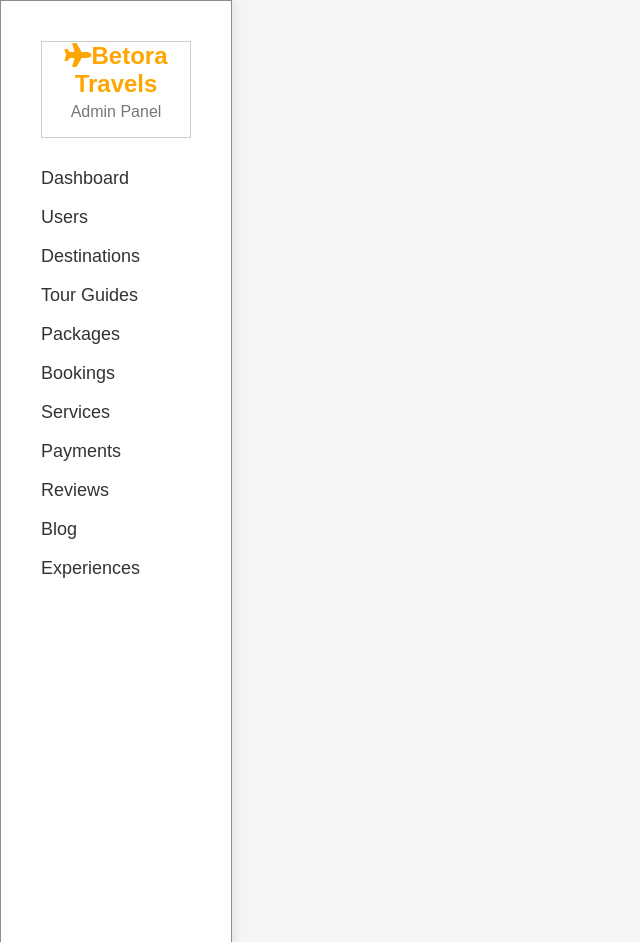
After one commit to lehem-visuals17/Travel-Ethiopia, a PHP site: page /admin/layout.php in a window 1280 px wide. The commit adds this page. Shown: the whole page, without its empty margins (0-640 px from the left). Run offline with PHP 8.4, Linux system fonts and the light colour scheme; data that the repository does not hold is empty.

Commit message:
starting

```diff
--- /dev/null
+++ b/admin/layout.php
@@ -0,0 +1,33 @@
+<!DOCTYPE html>
+<html lang="en">
+<head>
+    <meta charset="UTF-8">
+    <meta name="viewport" content="width=device-width, initial-scale=1.0">
+    <title><?php echo $pageTitle; ?> - Ethiopia Tours Admin</title>
+    <link rel="stylesheet" href="style.css">
+    <link rel="stylesheet" href="https://cdnjs.cloudflare.com/ajax/libs/font-awesome/6.5.0/css/all.min.css">
+
+</head>
+<body>
+    <div class="sidebar">
+    <div class="logo">
+        <h2><i class="fa fa-plane"></i>Betora Travels</h2>
+        <p>Admin Panel</p>
+    </div>
+
+    <ul>
+        <li><a href="dashboard.php">Dashboard</a></li>
+        <li><a href="users.php">Users</a></li>
+        <li><a href="destinations.php">Destinations</a></li>
+        <li><a href="guides.php">Tour Guides</a></li>
+        <li><a href="packages.php">Packages</a></li>
+        <li><a href="bookings.php">Bookings</a></li>
+        <li><a href="services.php">Services</a></li>
+        <li><a href="payments.php">Payments</a></li>
+        <li><a href="reviews.php">Reviews</a></li>
+        <li><a href="blog.php">Blog</a></li>
+        <li><a href="experiences.php">Experiences</a></li>
+    </ul>
+</div>
+
+</body>
--- /dev/null
+++ b/admin/style.css
@@ -0,0 +1,101 @@
+body{
+    margin:0;
+    font-family:Arial;
+    background:#f5f5f5;
+}
+
+.sidebar{
+    border: 0.5px solid rgb(144, 140, 140);
+    position:fixed;
+    top:0;
+    left:0;
+    width:150px;
+    height:100%;
+    background:white;
+    padding:40px;
+    box-shadow:2px 0 10px rgba(0,0,0,0.08);
+}
+.logo{
+    text-align: center;
+    border: 0.5px solid #ccc;
+}
+.logo h2{
+    color:orange;
+    margin:0;
+}
+
+.logo p{
+    color:#777;
+    margin-top:5px;
+}
+
+.sidebar ul{
+    list-style:none;
+    padding:0;
+    margin-top:30px;
+}
+
+.sidebar ul li{
+    margin-bottom:18px;
+}
+
+.sidebar ul li a{
+    text-decoration:none;
+    color:#333;
+    font-size:18px;
+}
+
+.sidebar ul li a:hover{
+    color:orange;
+}
+
+.topbar{
+    position:fixed;
+    top:0;
+    left:290px;
+    right:0;
+    height:70px;
+    background:white;
+    display:flex;
+    justify-content:space-between;
+    align-items:center;
+    padding:0 25px;
+    box-shadow:0 2px 8px rgba(0,0,0,0.05);
+}
+
+.content{
+    margin-left:290px;
+    margin-top:90px;
+    padding:20px;
+}
+
+.cards{
+    display:grid;
+    grid-template-columns:repeat(4,1fr);
+    gap:20px;
+}
+
+.card{
+    background:white;
+    padding:25px;
+    border-radius:15px;
+    box-shadow:0 0 8px rgba(0,0,0,0.05);
+}
+
+.card h3{
+    color:#555;
+    font-size:18px;
+}
+
+.card h1{
+    margin-top:10px;
+    color:#111;
+}
+
+.section{
+    background:white;
+    margin-top:25px;
+    padding:20px;
+    border-radius:15px;
+    box-shadow:0 0 8px rgba(0,0,0,0.05);
+}
--- a/db.php
+++ b/db.php
@@ -1,6 +1,10 @@
 <?php
 // Database connection details
 $conn = new mysqli("localhost", "root", "password", "your_db_name");
+
+if (!$conn) {
+    die("Connection failed: " . mysqli_connect_error());
+}
 
 $username = $_POST['username'] ?? '';
 $stmt = $conn->prepare("SELECT id FROM users WHERE username = ?");
```
Also changed, not shown: index.php (line endings or trailing spaces).
